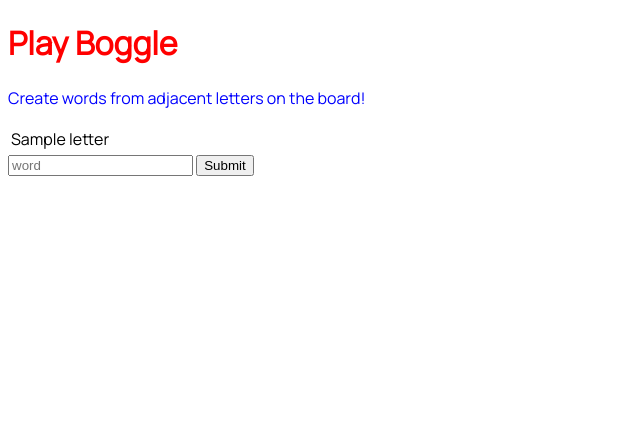
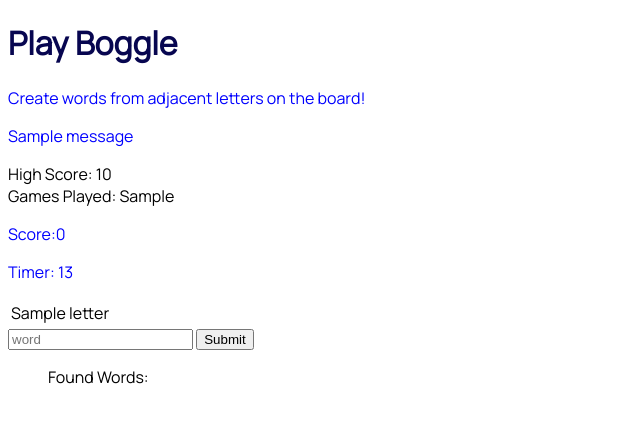
Before and after one commit to snowpeech/flask-boggle, a Flask app: template templates/board.html in a window 1280 px wide. Shown: the top 423 px of the page, without its empty margins (0-640 px from the left). Run offline with Flask 2, Linux system fonts and the light colour scheme; the template is opened without the code that fills it: most values are stand-ins (such as "Sample title", 1, 10 or a date in 2020); one stand-in notice (Sample message) is shown; parts of the project's set-up code (start-up, migrations or seed data) failed here and were passed over.

Commit message:
post score, timer set

```diff
--- a/app.py
+++ b/app.py
@@ -1,9 +1,9 @@
-from flask import Flask, request, render_template, redirect, flash, session
+from flask import Flask, request, render_template, redirect, flash, session, jsonify
 from flask_debugtoolbar import DebugToolbarExtension
 from boggle import Boggle
 
 app = Flask(__name__)
-app.config["SECRET_KEY"] = "secret"
+app.config["SECRET_KEY"] = "secrets"
 app.config["DEBUG_TB_INTERCEPT_REDIRECTS"] = False
 
 debug = DebugToolbarExtension(app)
@@ -13,20 +13,53 @@ boggle_game = Boggle()
 
 @app.route("/")
 def play_game():
-
-    board = boggle_game.make_board()  # should this be saved to Session? Yes.
+    """ Initialize game with new board stored in Session """
+    board = boggle_game.make_board()
     session["board"] = board
-
-    return render_template("board.html", board=board)
+    game_plays = session.get("game_plays", 0)
+    high_score = session.get("highscore", 0)
+    return render_template(
+        "board.html", board=board, game_plays=game_plays, high_score=high_score
+    )
 
 
 @app.route("/check-word/")
 def check_word():
+    """ check if submitted word is valid """
     word = request.args["word"]
     board = session["board"]
     response = boggle_game.check_valid_word(board, word)
-    # print("*********************")
-    # print(response)
-    # print("*********************")
-    # check the word against your class here...
     return response
+
+
+@app.route("/end-game/")
+def end_game():
+    """ end game by if new high score and incrementing game plays"""
+
+    score = request.args["score"]
+
+    if "game_plays" in session:
+        session["game_plays"] = session.get("game_plays") + 1
+        if session["high_score"] < score:
+            session["high_score"] = score
+            flash(f"New High Score! {score}")
+            print("**new high score from game plays if**")
+
+    else:
+        session["game_plays"] = 1
+    game_plays = session["game_plays"]
+
+    if "high_score" not in session:
+        session["high_score"] = score
+    else:
+
+        if int(session["high_score"]) < int(score):
+            session["high_score"] = score
+            flash(f"New High Score! {score}")
+
+    high_score = session["high_score"]
+
+    # return render_template(
+    #     "board.html", board=board,
+    # )
+    return jsonify(high_score=high_score, game_plays=game_plays)
--- a/static/boggle.js
+++ b/static/boggle.js
@@ -1,41 +1,88 @@
 const $wordform = $("#submit-word");
-let word = "";
+let foundWords = new Set();
+let score = 0;
 
-// listener for logging in. Will setup the user instance
 $wordform.on("submit", async function (evt) {
   evt.preventDefault();
 
-  // Run route to check if valid word
-  word = $("#guess-word").val();
-  console.log(word);
-  const response = await checkWord(word);
-  console.log(response);
-  $("#guess-word").val("");
+  word = $("#guess-word").val().toLowerCase();
+
+  if (foundWords.has(word)) {
+    displayMessage(`${word} already found`, "bad");
+  } else {
+    const response = await checkWord(word);
+    handleWordResult(response, word);
+  }
+
+  clearFormInput();
 });
 
 async function checkWord(word) {
   const res = await axios.get("/check-word", { params: { word: word } });
 
-  result = res.data.result;
-  console.log("JS:: result is", result);
-  switch (result) {
+  result = res.data;
+
+  return res;
+}
+
+function handleWordResult(result, word) {
+  switch (result.data) {
     case "ok":
-      console.log("ok");
-      //word is real and in board
-      alert(`Great find! ${word} added`);
-      //need to check if it has already been guessed here too
+      displayMessage(`Great find! ${word} added`, "good");
+      foundWords.add(word);
+      score += word.length;
+      $("#score").text(score);
+      $("#list").append(`<li>${word}</li>`);
+      console.log("did word append?");
       break;
 
     case "not-on-board":
-      console.log("not on board");
-      alert(`${word} isn't on this board`);
+      displayMessage(`${word} isn't on this board`, "bad");
       break;
 
     case "not-word":
-      console.log("not word");
-      alert(`${word} isn't in the dictionary`);
+      displayMessage(`${word} isn't in the dictionary`, "bad");
       break;
   }
+}
 
-  return res;
+function clearFormInput() {
+  $("#guess-word").val("");
 }
+
+function displayMessage(message, cls) {
+  $("#messages").text(message).attr("class", cls);
+}
+
+//start timer on page load
+$(window).load(countdown(20, endGame));
+
+var timeoutHandle;
+
+function countdown(seconds, stopFunction) {
+  function tick() {
+    var $counter = $("#timer");
+    seconds--;
+    $counter.html((seconds < 10 ? "0" : "") + String(seconds));
+    if (seconds > 0) {
+      timeoutHandle = setTimeout(tick, 1000);
+    }
+
+    if (seconds <= 0) {
+      stopFunction();
+    }
+  }
+
+  tick();
+}
+
+async function endGame() {
+  // when time ends, replace input field with final score
+  $wordform.html(`<p>Final Score: <em>${score}</em></p>`);
+
+  const res = await axios.get("/end-game", { params: { score: score } });
+
+  results = `<p>High Score: ${res.data.high_score}</p>
+  <p>Games Played: ${res.data.game_plays}</p>`;
+  $("#endGameResults").html(results);
+}
--- a/static/styles.css
+++ b/static/styles.css
@@ -3,9 +3,17 @@ body {
 }
 
 h1 {
-  color: red;
+  color: rgb(7, 6, 80);
 }
 
 p {
   color: blue;
 }
+
+.bad {
+  color: red;
+}
+
+.good {
+  color: green;
+}
--- a/templates/board.html
+++ b/templates/board.html
@@ -4,6 +4,21 @@
 <!-- -->
 {% block content %}
 <p>Create words from adjacent letters on the board!</p>
+<div id="messages"></div>
+
+{% for msg in get_flashed_messages() %}
+<p>{{ msg }}</p>
+{% endfor %}
+
+<div>High Score: <span>{{high_score}}</span></div>
+<div>Games Played: <span>{{game_plays}}</span></div>
+
+<p>Score:<span id="score">0</span></p>
+<p>
+  Timer:
+  <span id="timer"></span>
+</p>
+
 <table>
   {% for row in board %}
   <tr>
@@ -19,5 +34,10 @@
   <button>Submit</button>
 </form>
 
+<div id="endGameResults"></div>
+<ul id="list">
+  Found Words:
+</ul>
+
 <!-- -->
 {% endblock %}
--- /dev/null
+++ b/test_app.py
@@ -0,0 +1,5 @@
+import app
+from unittest import TestCase
+
+class start_game(TestCase):
+    """ testing start of game"""
```
